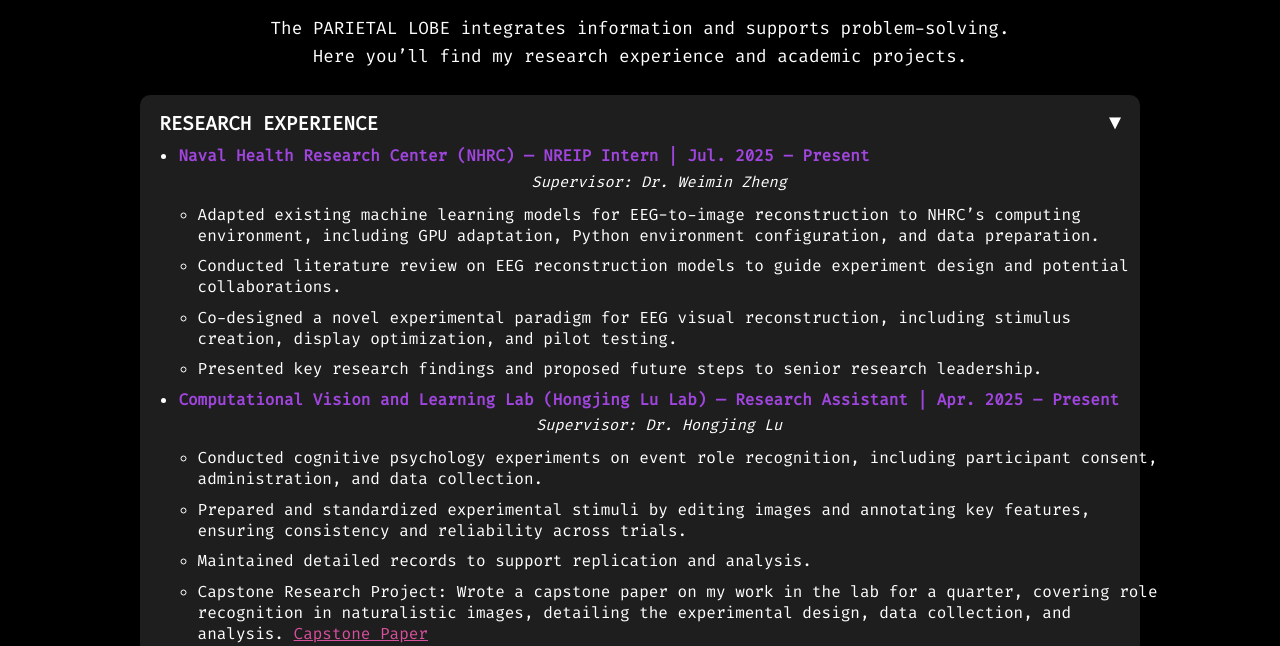
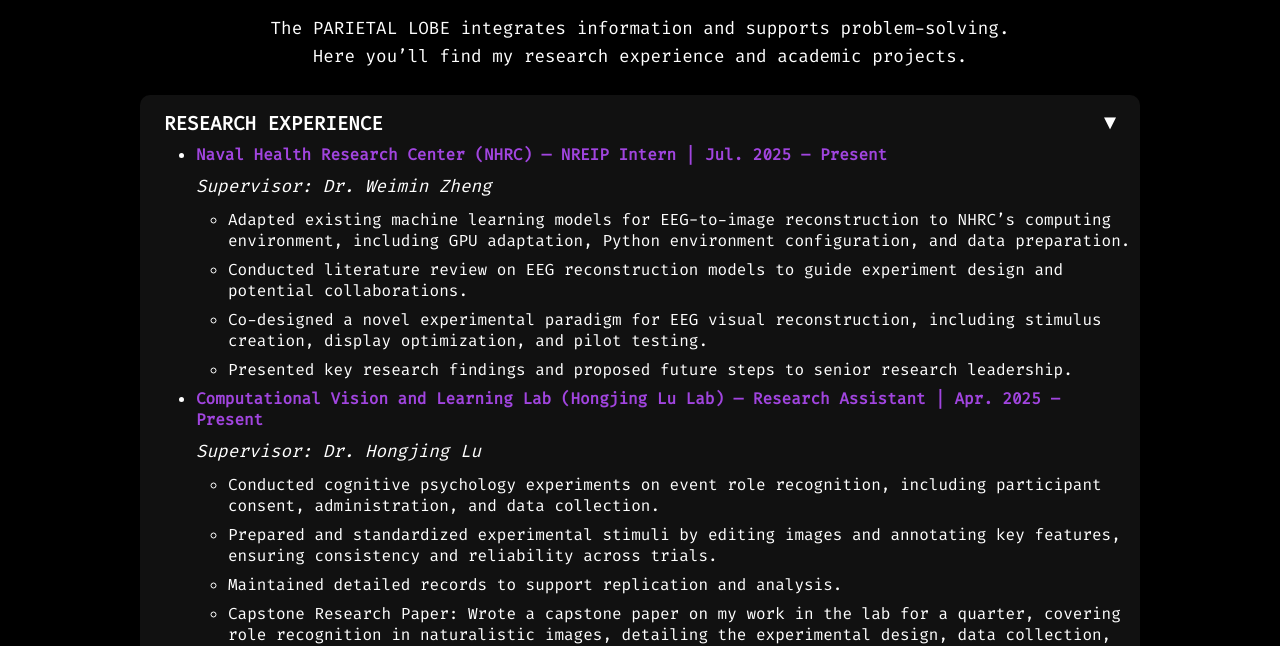
Before and after one commit to shreya025/shreya025.github.io, a plain HTML site: page parietal-lobe.html in a window 1280 px wide. Shown: the part 128-774 px from the top of the page. Drawn offline with Linux system fonts and the light colour scheme.

Commit message:
added research papers

```diff
--- a/parietal-lobe.html
+++ b/parietal-lobe.html
@@ -20,8 +20,8 @@
             <summary><strong>RESEARCH EXPERIENCE</strong></summary>
             <ul>
                 <li>
-                    <h3>Naval Health Research Center (NHRC) — NREIP Intern | Jul. 2025 – Present</h3>
-                    <p><em>Supervisor: Dr. Weimin Zheng</em></p>
+                   <h3>Naval Health Research Center (NHRC) — NREIP Intern | Jul. 2025 – Present</h3>
+                    <p class="supervisor"><em>Supervisor: Dr. Weimin Zheng</em></p>
                     <ul>
                         <li>Adapted existing machine learning models for EEG-to-image reconstruction to NHRC’s computing environment, including GPU adaptation, Python environment configuration, and data preparation.</li>
                         <li>Conducted literature review on EEG reconstruction models to guide experiment design and potential collaborations.</li>
@@ -32,18 +32,19 @@
 
                 <li>
                     <h3>Computational Vision and Learning Lab (Hongjing Lu Lab) — Research Assistant | Apr. 2025 – Present</h3>
-                    <p><em>Supervisor: Dr. Hongjing Lu</em></p>
+                    <p class="supervisor"><em>Supervisor: Dr. Hongjing Lu</em></p>
                     <ul>
                         <li>Conducted cognitive psychology experiments on event role recognition, including participant consent, administration, and data collection.</li>
                         <li>Prepared and standardized experimental stimuli by editing images and annotating key features, ensuring consistency and reliability across trials.</li>
                         <li>Maintained detailed records to support replication and analysis.</li>
-                        <li>Capstone Research Project: Wrote a capstone paper on my work in the lab for a quarter, covering role recognition in naturalistic images, detailing the experimental design, data collection, and analysis. <a href="LINK_HERE" target="_blank">Capstone Paper</a></li>
+                        <li>Capstone Research Paper: Wrote a capstone paper on my work in the lab for a quarter, covering role recognition in naturalistic images, detailing the experimental design, data collection, and analysis. </li>
+                        <li>Link: <a href="papers/Shreya_Singh_RoleRecognitionPaper.pdf" target="_blank">Capstone Paper</a> </li>
                     </ul>
                 </li>
 
                 <li>
                     <h3>Computational Social Neuroscience Lab (CSNL) — Research Assistant | Sept. 2024 – Present</h3>
-                    <p><em>Supervisor: Dr. Carolyn Parkinson</em></p>
+                    <p class="supervisor"><em>Supervisor: Dr. Carolyn Parkinson</em></p>
                     <ul>
                         <li>Contributed to weekly lab meetings and journal discussions to deepen understanding of social neuroscience methodologies and experiment design.</li>
                         <li>Assisted with a project investigating construal level processing in the brain by collecting participant data and providing input on study design.</li>
@@ -52,7 +53,7 @@
 
                 <li>
                     <h3>De Sa Lab, UC San Diego — Summer Research Intern | Jun. 2024 – Sept. 2024</h3>
-                    <p><em>Supervisor: Dr. Virginia De Sa</em></p>
+                    <p class="supervisor"><em>Supervisor: Dr. Virginia De Sa</em></p>
                     <ul>
                         <li>Reviewed and annotated research articles on advanced EEG research methodologies, including neural networks, dimensionality reduction techniques, and visual reconstruction methods.</li>
                         <li>Gained exposure to computational models (e.g. PCA, autoencoders, diffusion models) and their applications to brain signal decoding by participating in weekly lab meetings.</li>
@@ -67,13 +68,26 @@
             <ul>
                 <li>
                     <h3>Few-Shot Learning: A Literature Review and Research Proposal | Jun. 2025</h3>
-                    <p><em>Course: Perception, Learning, and Learning Technologies (PSYCH 124J), UCLA, Spring 2025</em></p>
+                    <p class="supervisor"><em>Course: Perception, Learning, and Learning Technologies (PSYCH 124J), UCLA, Spring 2025</em></p>
                     <ul>
-                        <li>Wrote a research paper that synthesizes literature on few-shot learning and proposes a new study to investigate whether inductive biases are learned or innate. <a href="LINK_HERE" target="_blank">Final Paper</a></li>
+                        <li>Wrote a research paper that synthesizes literature on few-shot learning and proposes a new study to investigate whether inductive biases are learned or innate.</li>
+                        <li>Link: <a href="papers/Shreya_Singh_FewShotLearningPaper.pdf" target="_blank">Final Paper</a> </li>
+                    </ul>
+                </li>
+            </ul>
+            <ul>
+                <li>
+                    <h3>Penguin Classification Project | Jun. 2024</h3>
+                    <p class="supervisor"><em>Course: Python with Applications (PIC 16A), UCLA, Spring 2024</em></p>
+                    <ul>
+                    <li>Collaborated with a partner to program two different classification models to identify penguin species based on given data.</li>
+                    <li>Link: <a href="https://github.com/shreya025/Penguin-Classification- " target="_blank">Penguin Classification Project</a></li>
                     </ul>
                 </li>
             </ul>
         </details>
+
+
 
         <!-- Back to Brain -->
         <a href="index.html" class="brain-button">
--- a/style.css
+++ b/style.css
@@ -271,91 +271,106 @@ a {
 
 
 
+/* ======================== */
+/* PARIETAL LOBE PAGE STYLES */
+/* ======================== */
 
-/*PARIETAL LOBE PAGE*/
-/*PARIETAL LOBE PAGE*/
-/*PARIETAL LOBE PAGE*/
-
-/* Collapsible Sections */
+/* Collapsible Cards */
 details {
-  background: #1e1e1e;  /* dark card when closed */
-  color: #ffffff;        /* white text */
+  display: block;
+  width: 100%;
+  max-width: 1000px;       /* card max width */
+  margin: 1.5rem auto;     /* center card */
+  padding: 1rem 1.5rem;    /* spacing inside card */
+  box-sizing: border-box;   /* include padding in width */
+  background: #1e1e1e;      /* dark card */
+  color: #ffffff;           /* default text color */
   border-radius: 10px;
-  margin: 1.5rem 0;
-  padding: 1rem 1.2rem;
   box-shadow: 0 4px 8px rgba(0,0,0,0.08);
   transition: all 0.3s ease;
   font-family: "Fira Code", monospace;
-
-  display: block;         /* makes each act like a block card */
-  width: auto;            /* don’t stretch full width */
-  max-width: 1000px;
-  min-width: 1000px;     /* optional: control card width */
-  margin: 1.5rem auto;    /* centers and spaces them out */
-  box-sizing: border-box;
 }
 
+/* Open state */
 details[open] {
-  background: #1e1e1e;
+  background: #111111;      /* slightly darker for contrast */
   box-shadow: 0 6px 12px rgba(0,0,0,0.12);
   color: #ffffff;
 }
 
+/* Summary styling */
 details summary {
+  display: flex;               /* flex to place arrow on right */
+  align-items: center;
+  justify-content: space-between;
+  width: 100%;
+  box-sizing: border-box;
   cursor: pointer;
   font-size: 1.2rem;
   font-weight: bold;
+  margin-bottom: 0.5rem;
+  white-space: normal;         /* wrap text if long */
   outline: none;
   list-style: none;
-  margin-bottom: 0.5rem;
-  display: flex;
-  align-items: center;
-  justify-content: space-between;
 }
 
+/* Hide default arrow */
 details summary::-webkit-details-marker {
-  display: none; /* hide default arrow */
+  display: none;
 }
 
 /* Custom arrow */
 details summary::after {
   content: "▶";
   font-size: 0.9rem;
-  margin-left: 0.5rem;
   transition: transform 0.3s ease;
+  color: #ccc;
 }
 
 details[open] summary::after {
   transform: rotate(90deg);
+  color: #fff;
 }
 
-/* Inside content */
+/* Inner content: paragraphs, lists */
+details p,
+details li,
 details ul {
-  margin: 0.5rem 0 0 1.2rem;
+  width: 100%;
+  box-sizing: border-box;
+  white-space: normal;       /* wrap at spaces */
+  overflow-wrap: normal;     /* do not split words */
+  word-wrap: normal;         /* fallback for older browsers */
+  margin: 0.5rem 0;          /* spacing between lines */
   padding: 0;
-  color: #ffffff;
-  width: 100%;           /* ensures content doesn’t expand the card */
-  box-sizing: border-box;
-  white-space: normal;  /* allows text to wrap */
-}
-
-details li {
-  margin: 0.6rem 0;
   color: #ffffff;
 }
 
+/* Unordered list styling */
+details ul {
+  margin-left: 1rem;         /* indent bullet points */
+  padding-left: 1rem;
+}
+
+/* List items */
+details li {
+  margin: 0.5rem 0;
+}
+
+/* Lab/Project headings */
 details h3 {
   margin: 0.2rem 0;
   font-size: 1rem;
   font-weight: 600;
-  color:#a145df
+  color: #ffffff;            /* default: white */
 }
 
-details p {
-  margin: 0.2rem 0 0.5rem;
-  font-size: 0.95rem;
-  color: #ffffff;
-  box-sizing: border-box;
-  white-space: normal;  /* allows text to wrap */
-  overflow-wrap: normal;
+/* Lab name only in purple */
+details h3 {
+  color: #a145df;
 }
+
+/* Supervisor styling */
+.supervisor {
+  text-align: left;
+}
```
Also changed, not shown: frontal-lobe.html (+1 -1 lines), index.html (+1 -1 lines), note.html (+1 -1 lines), images/brainimage.jpg (renamed from brainimage.jpg), images/xkcd.png (renamed from xkcd.png), 4 other files.
